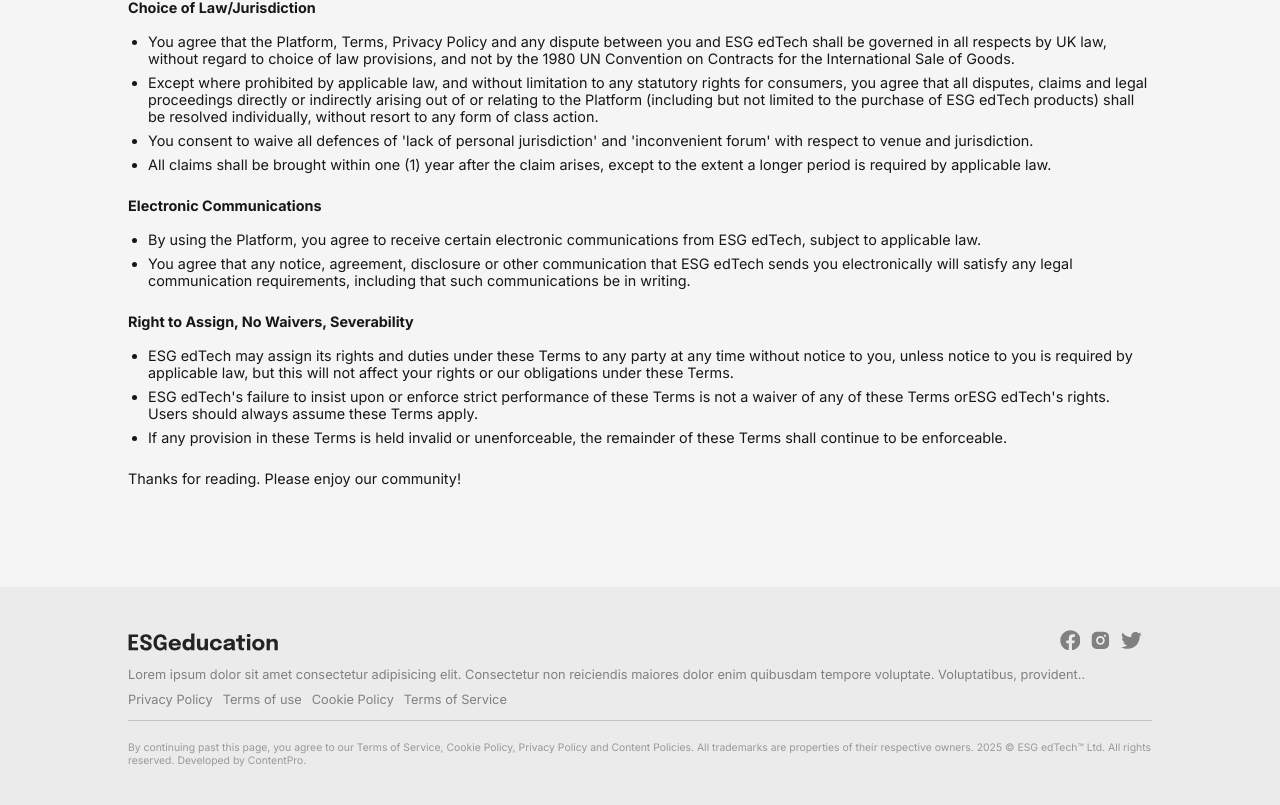
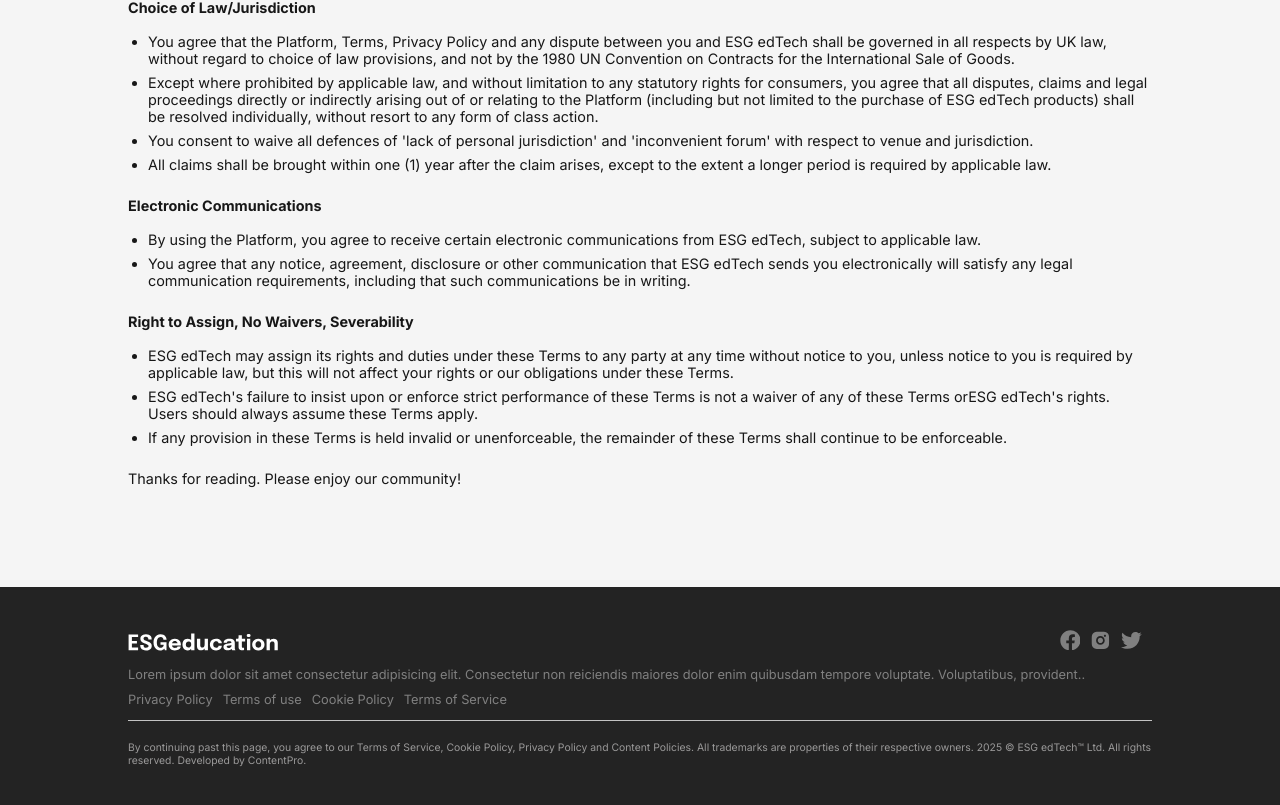
Before and after one commit to ungcnbacademy/ungcnbacademy-frontend, a Next.js app: page /terms-of-use in a window 1280 px wide. Shown: the part 3767-4572 px from the top of the page. Built offline with nearby package versions, Linux system fonts and the light colour scheme.

Commit message:
bug fixes

```diff
--- a/src/app/globals.css
+++ b/src/app/globals.css
@@ -21,7 +21,7 @@
 	--foreground-light2: rgb(154, 153, 153);
 	--foreground-white: rgb(246, 246, 246);
 
-	--footer-bg: #ebebeb;
+	--footer-bg: #232323;
 
 	--global-padding-inline: 10%;
 	--global-border-radius: 5px;
--- a/src/components/footer/footer.jsx
+++ b/src/components/footer/footer.jsx
@@ -11,7 +11,7 @@
 		<div className={styles.main}>
 			<div className={styles.topContainer}>
 				<Image
-					src="/logoBlack.svg"
+					src="/logo.svg"
 					alt="Logo"
 					width={150}
 					height={50}
--- a/src/components/landing/hero.module.css
+++ b/src/components/landing/hero.module.css
@@ -21,9 +21,11 @@
 				font-size: clamp(1.5rem, 5vw, 2rem);
 				margin-bottom: 5px;
 				max-width: 1100px;
+				font-weight: 300;
 			}
 			> .description {
 				font-size: 0.9rem;
+				font-weight: 300;
 			}
 			.button {
 				border: none;
```
